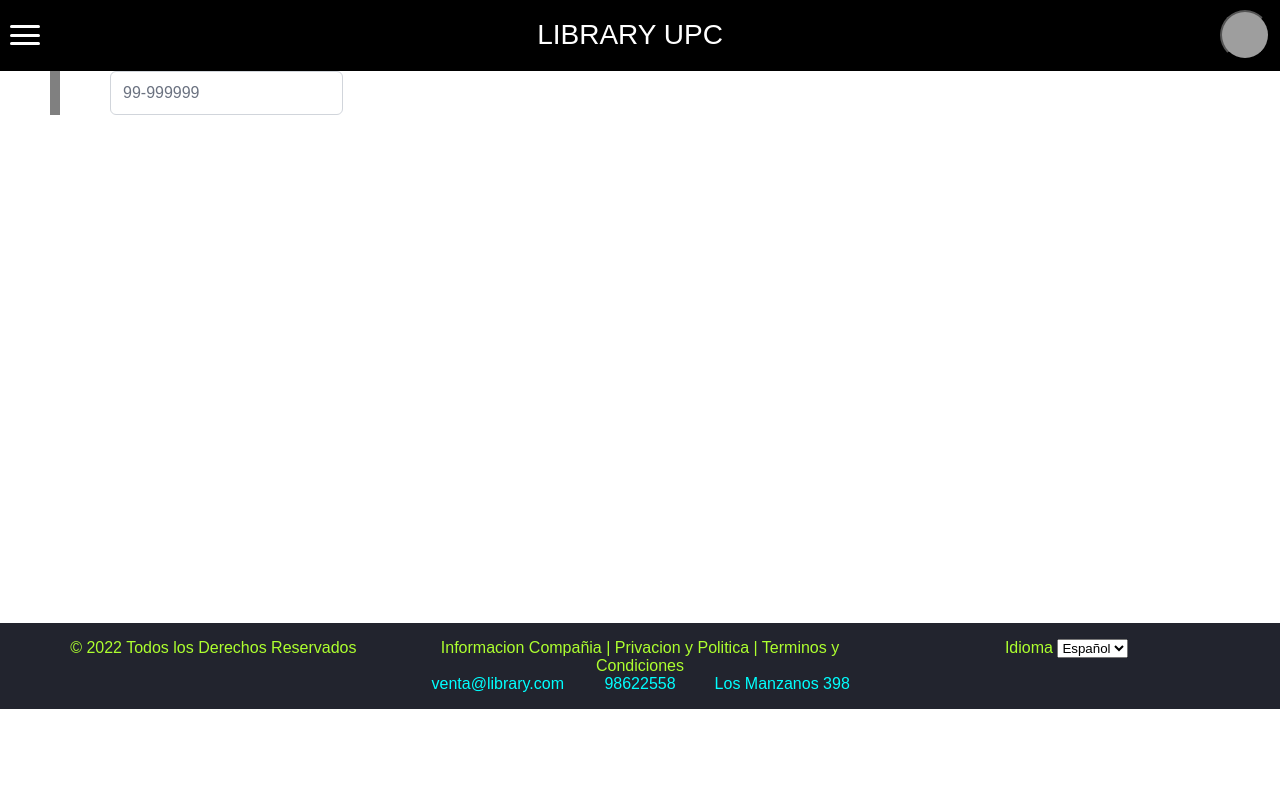
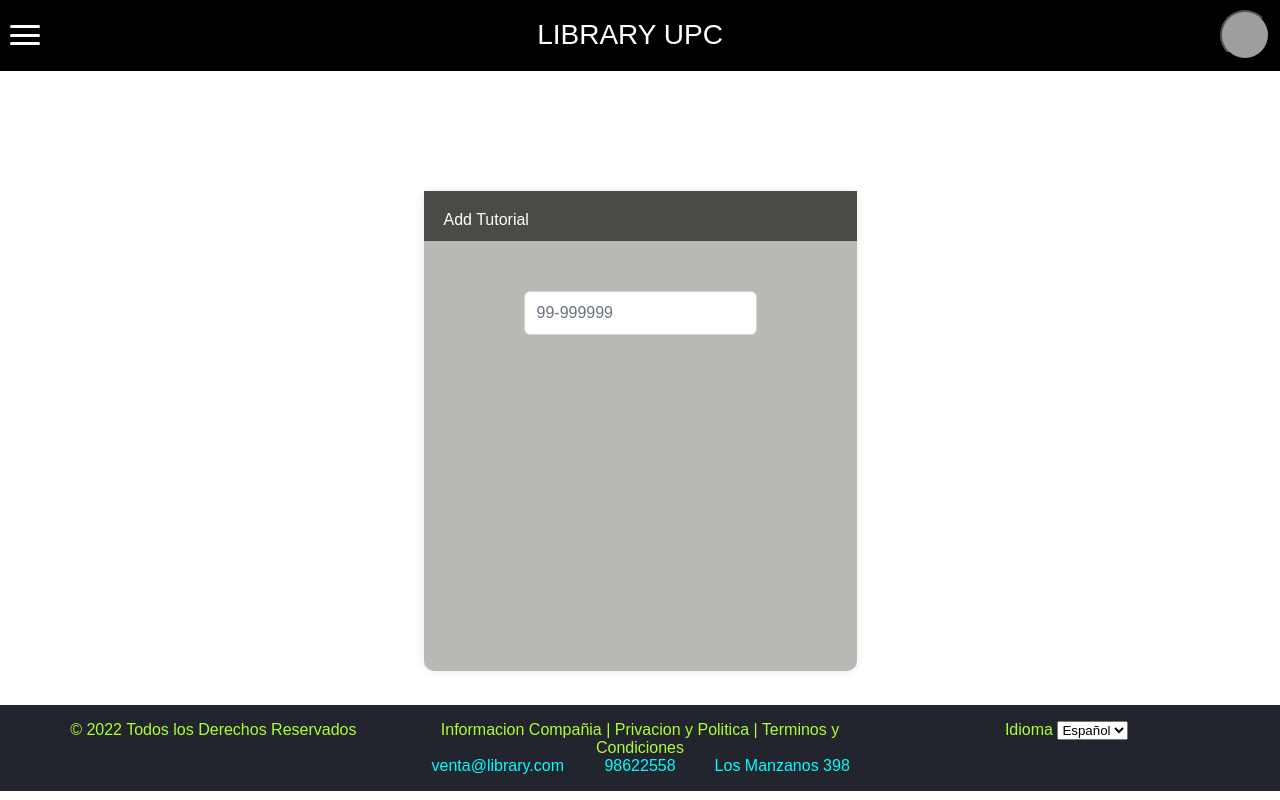
Before and after one commit to RicharRomero123/AplicacionesWeb.Front_Grupo3, a Vue app: page / in a window 1280 px wide. Built offline with nearby package versions, Linux system fonts and the light colour scheme; grey boxes are pictures that could not be loaded; a web font is replaced by a local one.

Commit message:
create DIV formulario, pestaña , titulo add "addtutorial title"

```diff
--- a/src/views/HomeView.vue
+++ b/src/views/HomeView.vue
@@ -13,16 +13,16 @@ import PrimeVueCode from "@/components/PrimeVueCode.vue";
 
     <div class="Cuerpo">
 
+      <div class="Formulario">
+        <div class="pestaña">
+          <p class="titulo">Add Tutorial</p>
+        </div>
+        <PrimeVueCode/>
+      </div>
 
-        <div class="content">
-          <PrimeVueCode/>
-
-        </div>
     </div>
 
 
-
-  <PrimeVueCode/>
 
   <div>
     <final_footer/>
@@ -30,18 +30,34 @@ import PrimeVueCode from "@/components/PrimeVueCode.vue";
 
 </template>
 
-<style scope>
-div .content {
-    width: 100%;
-    display: flex;
-    position: relative;
-    padding-left: 50px;
-    margin-left: 50px;
-    border-left: 10px solid grey;
+
+<style>
+.Cuerpo {
+  display: flex;
+  justify-content: center;
+  align-items: center;
+  height: 90vh;
 }
-div .Cuerpo{
-    display: flex;
-    position: relative;
-    margin-bottom: 550px;
+
+.Formulario {
+  background-color: #B9B8B5;
+  border-radius: 10px;
+  padding: 100px;
+  height: 60vh;
+  box-shadow: 0 0 10px rgba(0, 0, 0, 0.1);
+}
+.pestaña {
+  background-color: #4B4A47;
+  height: 50px;
+  position: absolute;
+  top: 0;
+  left: 0;
+  right: 0;
+}
+
+.titulo {
+  color: white;
+  margin: 0;
+  padding: 20px;
 }
 </style>
```
